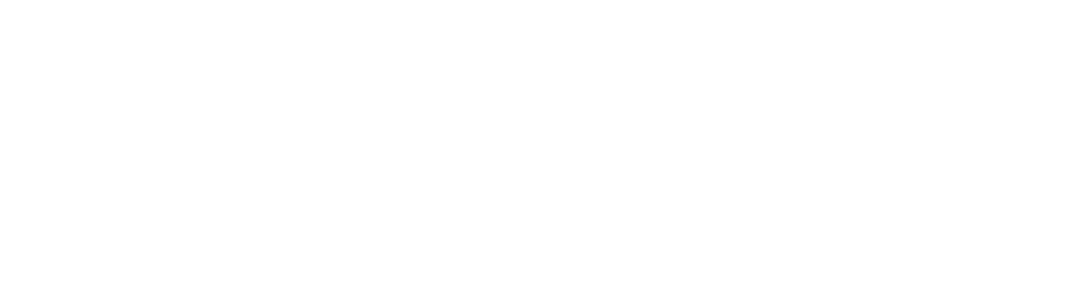
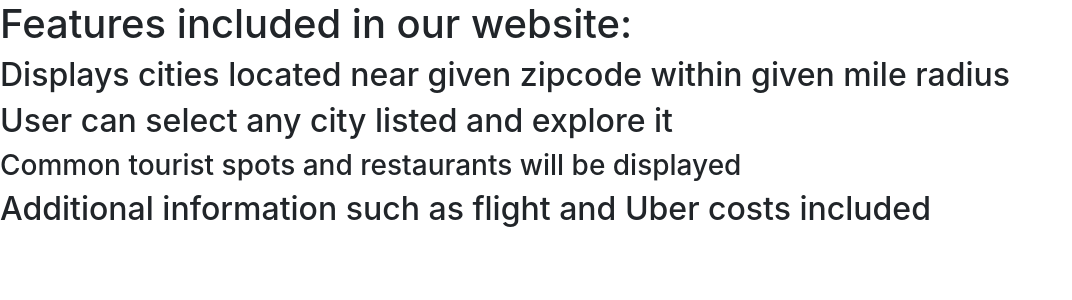
Before and after one commit to Codubee/ExploreCitiesTTH4-6, a React (Create React App) app in the folder frontend/: page / in a window 1280 px wide. Shown: the top 300 px of the page, without its empty margins (0-1072 px from the left). Built offline with nearby package versions, Linux system fonts and the light colour scheme.

Commit message:
First draft of Features component

```diff
--- a/frontend/src/components/LandingPage/Features/Features.js
+++ b/frontend/src/components/LandingPage/Features/Features.js
@@ -4,9 +4,11 @@
 {
     return(
     <div>
-        <h1>Features</h1>
-        <h2>Displays cities located near given zipcode within given mile radius</h2>
-        <h2></h2>
+        <h1>Features included in our website:</h1>
+            <h2>Displays cities located near given zipcode within given mile radius</h2>
+            <h2>User can select any city listed and explore it</h2>
+                <h3>Common tourist spots and restaurants will be displayed</h3>
+            <h2>Additional information such as flight and Uber costs included</h2>
     </div>
     );
 }
--- a/frontend/src/components/LandingPage/LandingPage.js
+++ b/frontend/src/components/LandingPage/LandingPage.js
@@ -5,10 +5,7 @@
 function LandingPage(){
     return(
         //Use components that you import here
-
-        <>
-
-        </>
+        <Features/>
     )
 }
 
```
Also changed, not shown: frontend/src/components/LandingPage/Features/Features.css (added).
